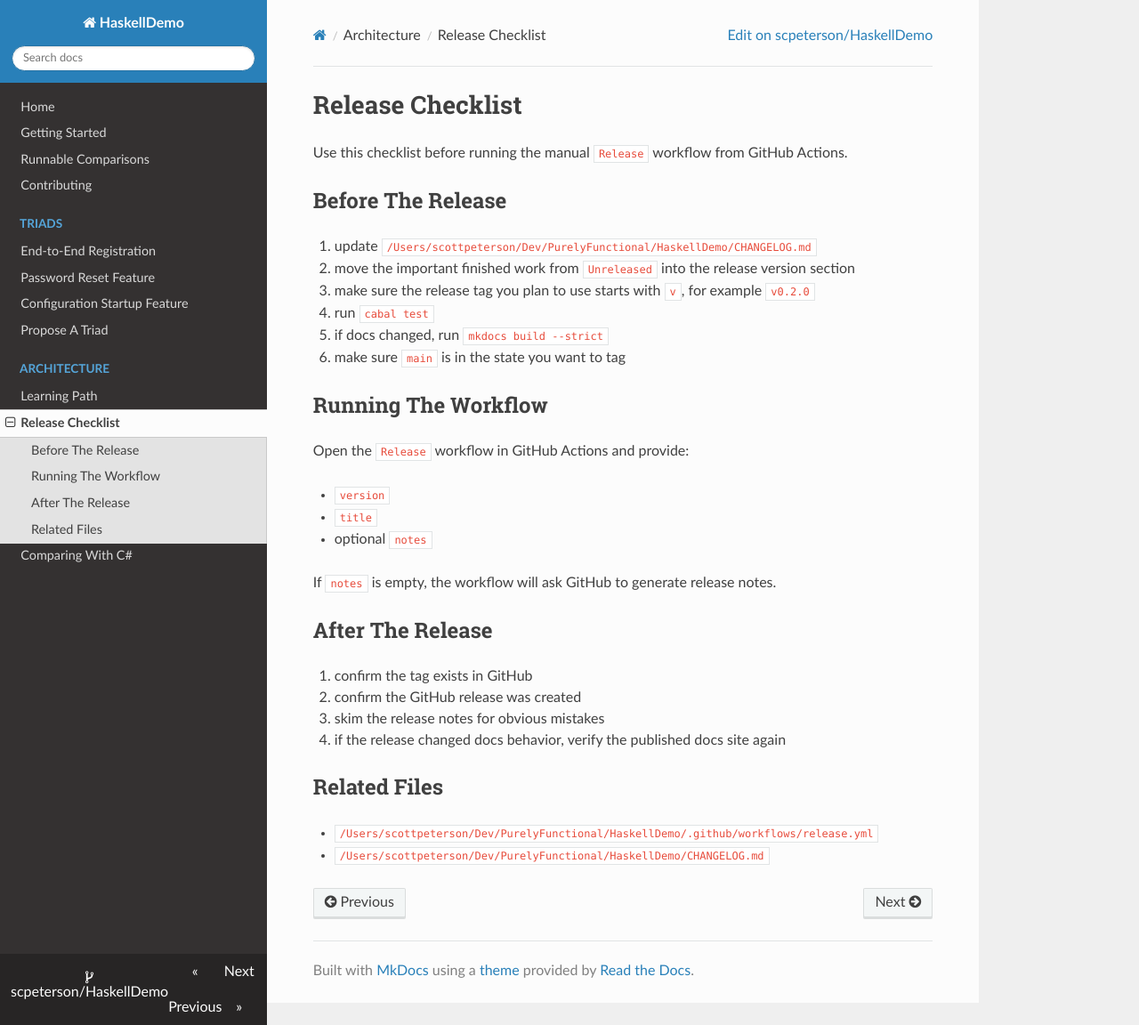
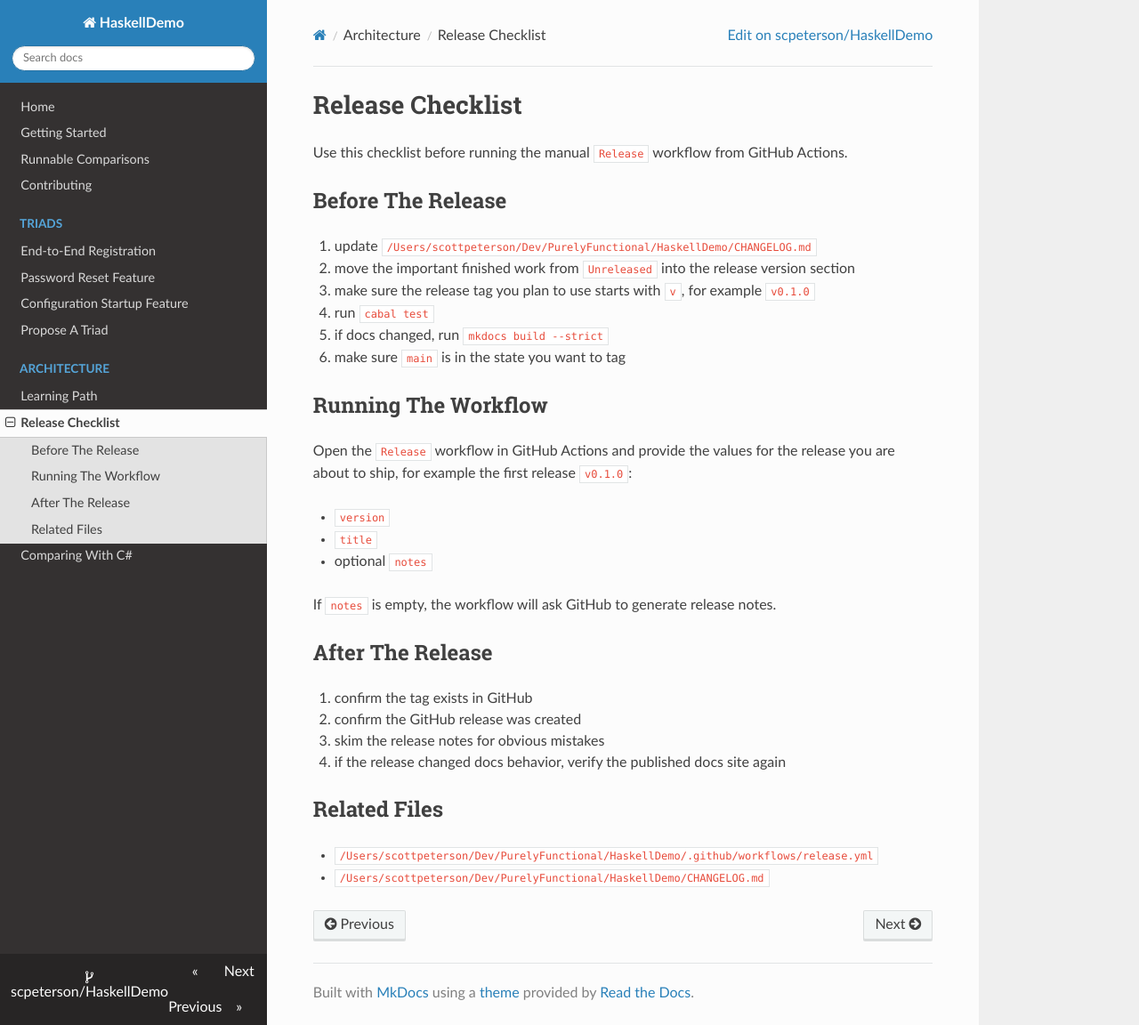
Before and after one commit to scpeterson/HaskellDemo, an MkDocs documentation site: the page built from docs/architecture/release-checklist.md, in a window 1280 px wide and 1152 px high. Shown: the whole window at 89% size. Built offline with MkDocs 1.6.1, drawn with Linux system fonts in a browser that asks for light colours; nearby versions of some CDN libraries.

Commit message:
Prepare changelog for v0.1.0 release

```diff
--- a/docs/architecture/release-checklist.md
+++ b/docs/architecture/release-checklist.md
@@ -6,14 +6,14 @@ Use this checklist before running the manual `Release` workflow from GitHub Acti
 
 1. update `/Users/scottpeterson/Dev/PurelyFunctional/HaskellDemo/CHANGELOG.md`
 2. move the important finished work from `Unreleased` into the release version section
-3. make sure the release tag you plan to use starts with `v`, for example `v0.2.0`
+3. make sure the release tag you plan to use starts with `v`, for example `v0.1.0`
 4. run `cabal test`
 5. if docs changed, run `mkdocs build --strict`
 6. make sure `main` is in the state you want to tag
 
 ## Running The Workflow
 
-Open the `Release` workflow in GitHub Actions and provide:
+Open the `Release` workflow in GitHub Actions and provide the values for the release you are about to ship, for example the first release `v0.1.0`:
 
 - `version`
 - `title`
```
Also changed, not shown: CHANGELOG.md (+14 -11 lines).
